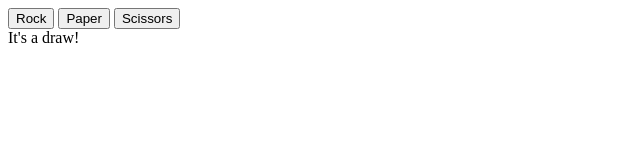
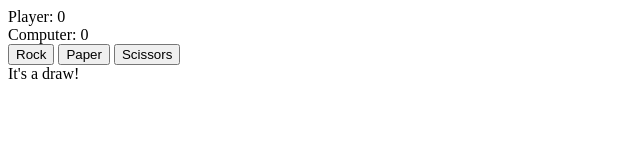
Before and after one commit to GSSOBRAL/rock-paper-scissors, a plain HTML site: page index.html in a window 1280 px wide. Both pictures are taken after a click on the button "Rock". Shown: the whole page, without its empty margins (0-640 px from the left). Drawn offline with Linux system fonts and the light colour scheme.

Commit message:
Display player and computer scores in the page

```diff
--- a/index.html
+++ b/index.html
@@ -7,9 +7,16 @@
     <title>Rock Paper Scissors</title>
 </head>
 <body>
-    <button id="Rock">Rock</button>
-    <button id="Paper">Paper</button>
-    <button id="Scissors">Scissors</button>
+    <div class="score">
+        <div class="player-counter"></div>
+        <div class="computer-counter"></div>
+    </div>
+
+    <div class="buttons">
+        <button id="Rock">Rock</button>
+        <button id="Paper">Paper</button>
+        <button id="Scissors">Scissors</button>
+    </div>
     <div class="results"></div>
     <script src="script.js"></script>
 </body>
--- a/script.js
+++ b/script.js
@@ -4,6 +4,8 @@ let computerWinCounter = 0;
 const buttons = document.querySelectorAll("button");
 buttons.forEach(getPlayerChoice);
 
+const playerWins = document.querySelector(".player-counter");
+const computerWins = document.querySelector(".computer-counter");
 //game();
 
 function getPlayerChoice(button){
@@ -80,5 +82,6 @@ function playRound(computerSelection, playerSelection){
         console.log("Invalid Play");
         return "Invalid";
     }
-
+    playerWins.textContent = `Player: ${playerWinCounter}`;
+    computerWins.textContent = `Computer: ${computerWinCounter}`;
 }
```
